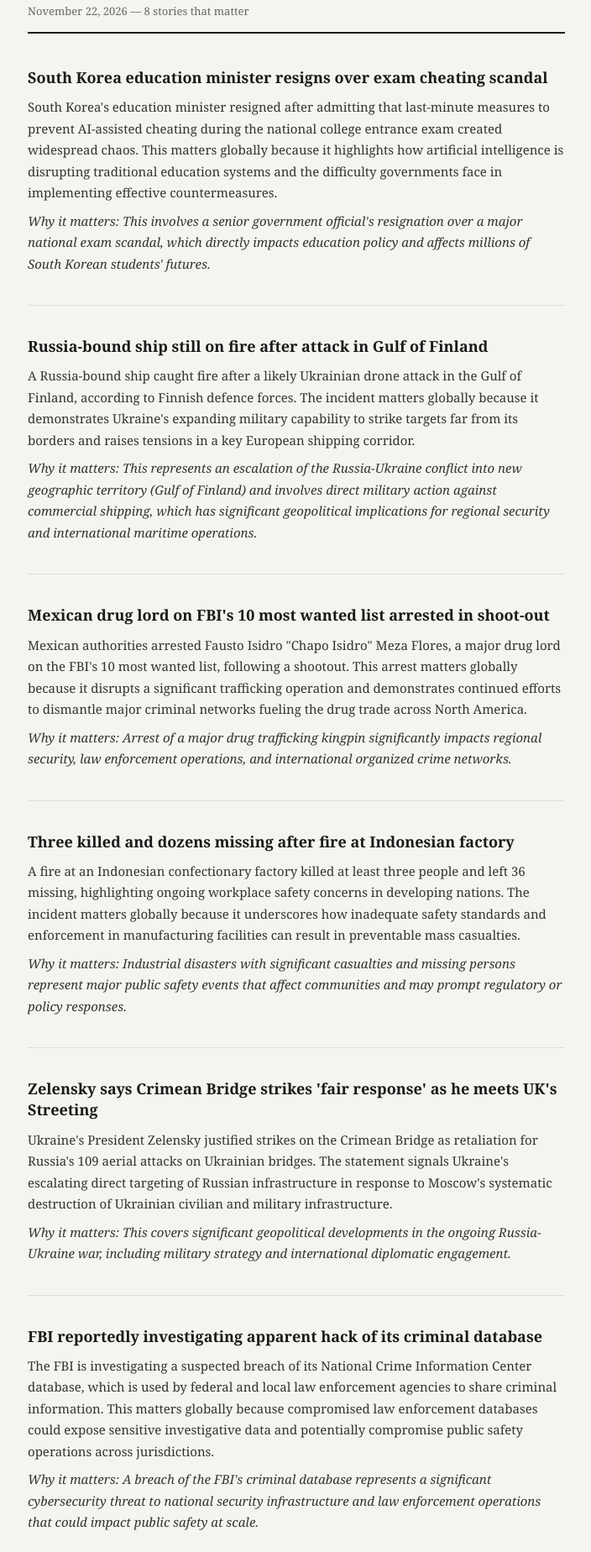
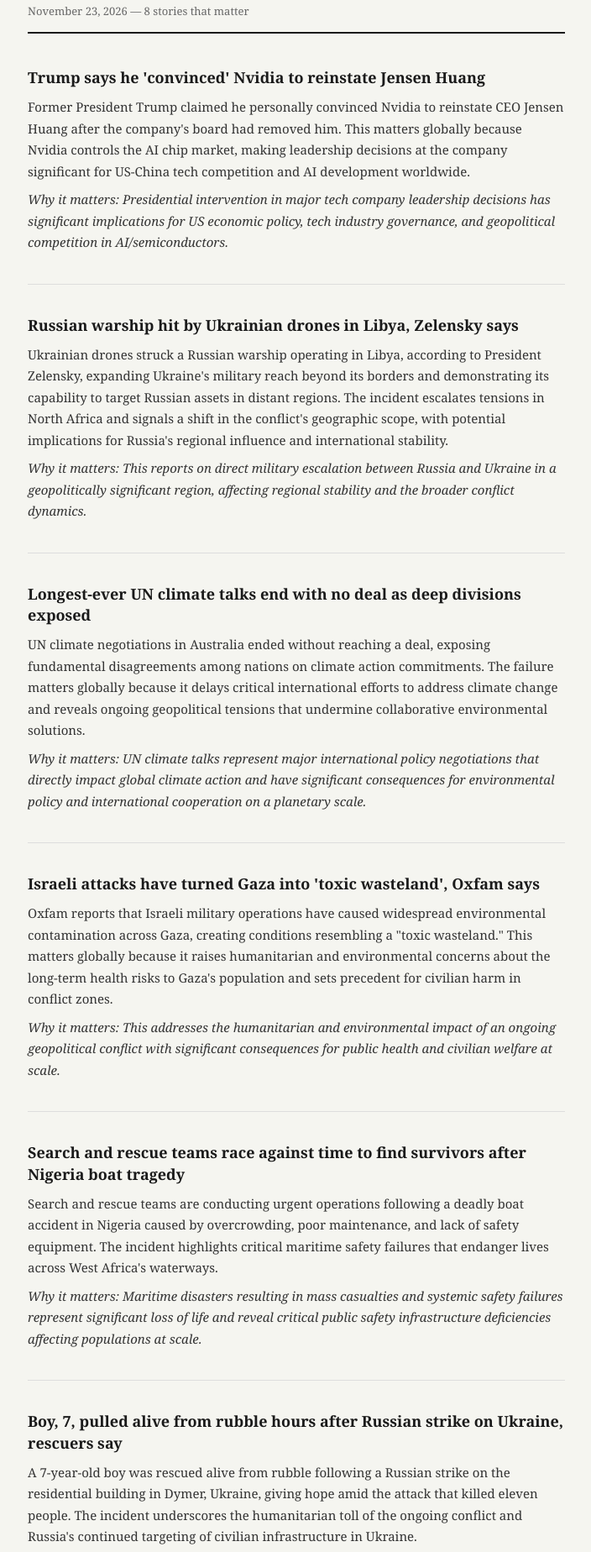
Before and after one commit to bm1815/essential-news, a plain HTML site: page index.html in a window 1280 px wide. Shown: the part 80-1928 px from the top of the page at 84% size, without its empty margins (287-991 px from the left). Drawn offline with Linux system fonts and the light colour scheme.

Commit message:
Update news 2026-11-23

```diff
--- a/index.html
+++ b/index.html
@@ -86,56 +86,56 @@
 
     <header>
         <h1>Essential News</h1>
-        <p>November 22, 2026 — 8 stories that matter</p>
+        <p>November 23, 2026 — 8 stories that matter</p>
     </header>
 
 
     <div class="story">
-        <h2><a href="https://www.bbc.co.uk/news/articles/cw3dgk29d37no?at_medium=RSS&at_campaign=rss" target="_blank">South Korea education minister resigns over exam cheating scandal</a></h2>
-        <p>South Korea's education minister resigned after admitting that last-minute measures to prevent AI-assisted cheating during the national college entrance exam created widespread chaos. This matters globally because it highlights how artificial intelligence is disrupting traditional education systems and the difficulty governments face in implementing effective countermeasures.</p>
-        <p class="reason">Why it matters: This involves a senior government official's resignation over a major national exam scandal, which directly impacts education policy and affects millions of South Korean students' futures.</p>
+        <h2><a href="https://www.bbc.co.uk/news/articles/cq5y1k8ez407o?at_medium=RSS&at_campaign=rss" target="_blank">Trump says he 'convinced' Nvidia to reinstate Jensen Huang</a></h2>
+        <p>Former President Trump claimed he personally convinced Nvidia to reinstate CEO Jensen Huang after the company's board had removed him. This matters globally because Nvidia controls the AI chip market, making leadership decisions at the company significant for US-China tech competition and AI development worldwide.</p>
+        <p class="reason">Why it matters: Presidential intervention in major tech company leadership decisions has significant implications for US economic policy, tech industry governance, and geopolitical competition in AI/semiconductors.</p>
     </div>
 
     <div class="story">
-        <h2><a href="https://www.bbc.co.uk/news/articles/cj752ddve27ko?at_medium=RSS&at_campaign=rss" target="_blank">Russia-bound ship still on fire after attack in Gulf of Finland</a></h2>
-        <p>A Russia-bound ship caught fire after a likely Ukrainian drone attack in the Gulf of Finland, according to Finnish defence forces. The incident matters globally because it demonstrates Ukraine's expanding military capability to strike targets far from its borders and raises tensions in a key European shipping corridor.</p>
-        <p class="reason">Why it matters: This represents an escalation of the Russia-Ukraine conflict into new geographic territory (Gulf of Finland) and involves direct military action against commercial shipping, which has significant geopolitical implications for regional security and international maritime operations.</p>
+        <h2><a href="https://www.bbc.co.uk/news/articles/cr894gjz0j0yo?at_medium=RSS&at_campaign=rss" target="_blank">Russian warship hit by Ukrainian drones in Libya, Zelensky says</a></h2>
+        <p>Ukrainian drones struck a Russian warship operating in Libya, according to President Zelensky, expanding Ukraine's military reach beyond its borders and demonstrating its capability to target Russian assets in distant regions. The incident escalates tensions in North Africa and signals a shift in the conflict's geographic scope, with potential implications for Russia's regional influence and international stability.</p>
+        <p class="reason">Why it matters: This reports on direct military escalation between Russia and Ukraine in a geopolitically significant region, affecting regional stability and the broader conflict dynamics.</p>
     </div>
 
     <div class="story">
-        <h2><a href="https://www.bbc.co.uk/news/articles/ckz749ey0r75o?at_medium=RSS&at_campaign=rss" target="_blank">Mexican drug lord on FBI's 10 most wanted list arrested in shoot-out</a></h2>
-        <p>Mexican authorities arrested Fausto Isidro "Chapo Isidro" Meza Flores, a major drug lord on the FBI's 10 most wanted list, following a shootout. This arrest matters globally because it disrupts a significant trafficking operation and demonstrates continued efforts to dismantle major criminal networks fueling the drug trade across North America.</p>
-        <p class="reason">Why it matters: Arrest of a major drug trafficking kingpin significantly impacts regional security, law enforcement operations, and international organized crime networks.</p>
+        <h2><a href="https://www.bbc.co.uk/news/articles/cqwy06zrd26lo?at_medium=RSS&at_campaign=rss" target="_blank">Longest-ever UN climate talks end with no deal as deep divisions exposed</a></h2>
+        <p>UN climate negotiations in Australia ended without reaching a deal, exposing fundamental disagreements among nations on climate action commitments. The failure matters globally because it delays critical international efforts to address climate change and reveals ongoing geopolitical tensions that undermine collaborative environmental solutions.</p>
+        <p class="reason">Why it matters: UN climate talks represent major international policy negotiations that directly impact global climate action and have significant consequences for environmental policy and international cooperation on a planetary scale.</p>
     </div>
 
     <div class="story">
-        <h2><a href="https://www.bbc.co.uk/news/articles/cw8dvg5pgm0eo?at_medium=RSS&at_campaign=rss" target="_blank">Three killed and dozens missing after fire at Indonesian factory</a></h2>
-        <p>A fire at an Indonesian confectionary factory killed at least three people and left 36 missing, highlighting ongoing workplace safety concerns in developing nations. The incident matters globally because it underscores how inadequate safety standards and enforcement in manufacturing facilities can result in preventable mass casualties.</p>
-        <p class="reason">Why it matters: Industrial disasters with significant casualties and missing persons represent major public safety events that affect communities and may prompt regulatory or policy responses.</p>
+        <h2><a href="https://www.bbc.co.uk/news/articles/c8r4gzzxvxl3o?at_medium=RSS&at_campaign=rss" target="_blank">Israeli attacks have turned Gaza into 'toxic wasteland', Oxfam says</a></h2>
+        <p>Oxfam reports that Israeli military operations have caused widespread environmental contamination across Gaza, creating conditions resembling a "toxic wasteland." This matters globally because it raises humanitarian and environmental concerns about the long-term health risks to Gaza's population and sets precedent for civilian harm in conflict zones.</p>
+        <p class="reason">Why it matters: This addresses the humanitarian and environmental impact of an ongoing geopolitical conflict with significant consequences for public health and civilian welfare at scale.</p>
     </div>
 
     <div class="story">
-        <h2><a href="https://www.bbc.co.uk/news/articles/c6wy0qj7w5zqo?at_medium=RSS&at_campaign=rss" target="_blank">Zelensky says Crimean Bridge strikes 'fair response' as he meets UK's Streeting</a></h2>
-        <p>Ukraine's President Zelensky justified strikes on the Crimean Bridge as retaliation for Russia's 109 aerial attacks on Ukrainian bridges. The statement signals Ukraine's escalating direct targeting of Russian infrastructure in response to Moscow's systematic destruction of Ukrainian civilian and military infrastructure.</p>
-        <p class="reason">Why it matters: This covers significant geopolitical developments in the ongoing Russia-Ukraine war, including military strategy and international diplomatic engagement.</p>
+        <h2><a href="https://www.bbc.co.uk/news/articles/cq7820xjm49po?at_medium=RSS&at_campaign=rss" target="_blank">Search and rescue teams race against time to find survivors after Nigeria boat tragedy</a></h2>
+        <p>Search and rescue teams are conducting urgent operations following a deadly boat accident in Nigeria caused by overcrowding, poor maintenance, and lack of safety equipment. The incident highlights critical maritime safety failures that endanger lives across West Africa's waterways.</p>
+        <p class="reason">Why it matters: Maritime disasters resulting in mass casualties and systemic safety failures represent significant loss of life and reveal critical public safety infrastructure deficiencies affecting populations at scale.</p>
     </div>
 
     <div class="story">
-        <h2><a href="https://www.bbc.co.uk/news/articles/cvze7de86pk3o?at_medium=RSS&at_campaign=rss" target="_blank">FBI reportedly investigating apparent hack of its criminal database</a></h2>
-        <p>The FBI is investigating a suspected breach of its National Crime Information Center database, which is used by federal and local law enforcement agencies to share criminal information. This matters globally because compromised law enforcement databases could expose sensitive investigative data and potentially compromise public safety operations across jurisdictions.</p>
-        <p class="reason">Why it matters: A breach of the FBI's criminal database represents a significant cybersecurity threat to national security infrastructure and law enforcement operations that could impact public safety at scale.</p>
+        <h2><a href="https://www.bbc.co.uk/news/articles/cqdr15l32d3go?at_medium=RSS&at_campaign=rss" target="_blank">Boy, 7, pulled alive from rubble hours after Russian strike on Ukraine, rescuers say</a></h2>
+        <p>A 7-year-old boy was rescued alive from rubble following a Russian strike on the residential building in Dymer, Ukraine, giving hope amid the attack that killed eleven people. The incident underscores the humanitarian toll of the ongoing conflict and Russia's continued targeting of civilian infrastructure in Ukraine.</p>
+        <p class="reason">Why it matters: This reports on casualties and ongoing conflict from Russian military strikes on Ukrainian civilian infrastructure, which is a significant geopolitical conflict with direct human impact.</p>
     </div>
 
     <div class="story">
-        <h2><a href="https://www.bbc.co.uk/news/articles/c64gn0gy8rj3o?at_medium=RSS&at_campaign=rss" target="_blank">Man convicted of starting Palisades fire in Los Angeles</a></h2>
-        <p>A 30-year-old Los Angeles resident was convicted of arson for starting the Palisades fire, which killed 12 people and destroyed over 6,800 buildings. This conviction highlights the severe consequences of deliberately-set wildfires and reinforces accountability in a region increasingly vulnerable to catastrophic fire events.</p>
-        <p class="reason">Why it matters: This involves a major natural disaster (Palisades wildfire) that caused significant loss of life and destruction, plus the criminal justice outcome of a high-profile case with major public safety implications.</p>
+        <h2><a href="https://www.bbc.co.uk/news/articles/cwdr155e2d05o?at_medium=RSS&at_campaign=rss" target="_blank">Flights cancelled in Belgium due to cost-of-living strike</a></h2>
+        <p>Belgium cancelled multiple flights due to a cost-of-living strike as workers protested economic hardship amid budget disputes. The strikes reflect broader social tensions across Europe as governments grapple with inflation and fiscal pressures.</p>
+        <p class="reason">Why it matters: This article covers a significant policy/economic issue affecting national infrastructure and reflects broader geopolitical economic tensions impacting citizens' lives at scale.</p>
     </div>
 
     <div class="story">
-        <h2><a href="https://www.bbc.co.uk/news/articles/cm9w9p4geke8o?at_medium=RSS&at_campaign=rss" target="_blank">Deal with EU not dependent on tuition fees agreement, Miliband says</a></h2>
-        <p>I don't see a full news story provided—only a headline and brief summary. Based on what's available: UK Foreign Secretary Miliband stated that a broader EU deal would proceed independently of negotiations over tuition fees for EU students in Britain. This matters because it clarifies that trade or diplomatic agreements won't be held hostage to education policy disputes between the UK and EU.</p>
-        <p class="reason">Why it matters: This concerns a major policy deal with the EU that affects international relations, education policy, and potentially broader Brexit negotiations between Britain and the European Union.</p>
+        <h2><a href="https://www.bbc.co.uk/news/articles/c5rmgkv2lk73o?at_medium=RSS&at_campaign=rss" target="_blank">Mexican soldiers attacked in wake of drug lord's arrest</a></h2>
+        <p>Mexican soldiers were attacked by gunmen following the arrest of drug lord "El Chapo Isidro," with eight suspects arrested in connection with the assault. This violence highlights the instability and power struggles that erupt when major cartel leaders are captured, with global implications for drug trafficking and regional security.</p>
+        <p class="reason">Why it matters: Drug trafficking violence and state security operations represent significant geopolitical and public safety concerns that impact regional stability and policy.</p>
     </div>
 
 
```
